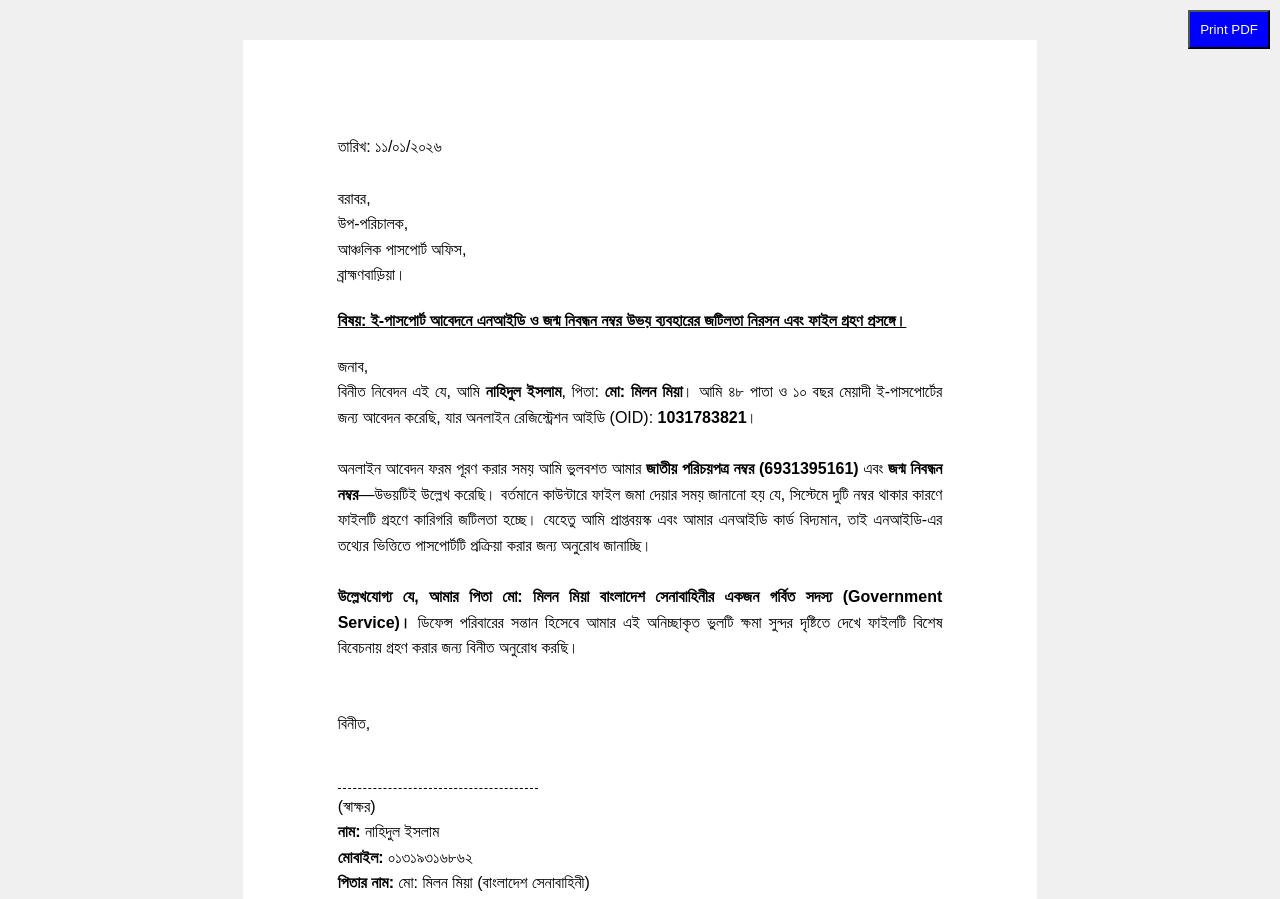
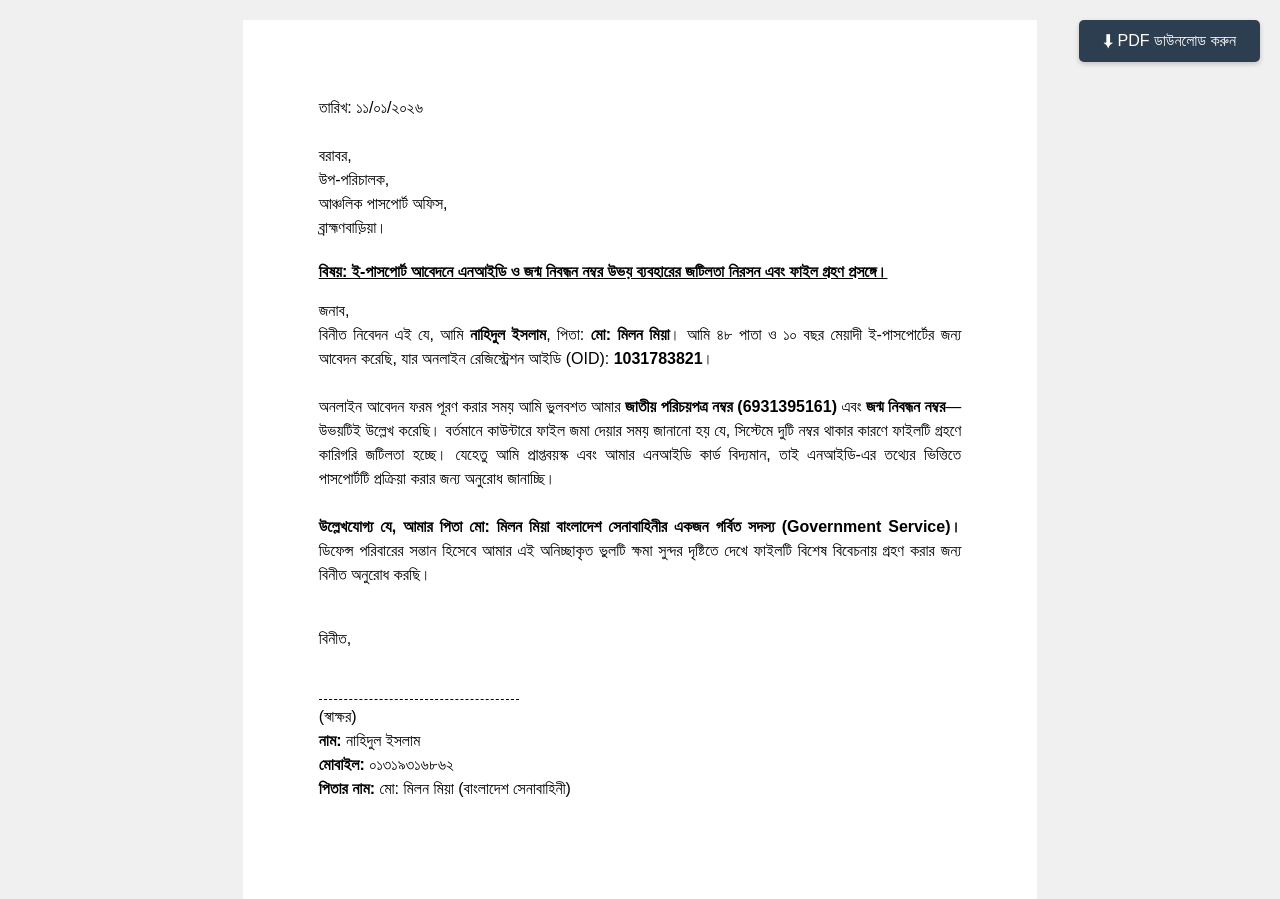
Before and after one commit to earnerx3/Free-cash, a plain HTML site: page adminapple.html in a window 1280 px wide. Shown: the top 899 px of the page. Drawn offline with Linux system fonts and the light colour scheme; a web font is replaced by a local one.

Commit message:
Update adminapple.html

```diff
--- a/adminapple.html
+++ b/adminapple.html
@@ -5,50 +5,83 @@
     <meta name="viewport" content="width=device-width, initial-scale=1.0">
     <title>Application with Army Reference</title>
     <style>
+        @import url('https://fonts.googleapis.com/css2?family=Tiro+Bangla&display=swap');
+
         body {
-            font-family: 'SolaimanLipi', 'Bangla', Arial, sans-serif;
+            font-family: 'Tiro Bangla', 'SolaimanLipi', Arial, sans-serif;
             margin: 0;
-            padding: 40px;
+            padding: 20px;
             background-color: #f0f0f0;
-            line-height: 1.6;
+            line-height: 1.5; /* লাইন হাইট সামান্য কমানো হয়েছে */
         }
         .container {
             width: 210mm;
+            /* হাইট ফিক্সড না রেখে অটো রাখা হয়েছে যাতে কন্টেন্ট অনুযায়ী জায়গা নেয় */
             min-height: 297mm;
-            padding: 25mm;
+            padding: 20mm; /* প্যাডিং ২৫ থেকে কমিয়ে ২০ করা হয়েছে */
             margin: 0 auto;
             background-color: white;
             box-sizing: border-box;
+            position: relative;
         }
         .header { margin-bottom: 20px; }
         .subject {
             font-weight: bold;
-            margin: 20px 0;
+            margin: 15px 0; /* গ্যাপ কমানো হয়েছে */
             text-decoration: underline;
         }
-        .content { text-align: justify; margin-bottom: 30px; }
-        .footer { margin-top: 50px; }
+        .content { text-align: justify; margin-bottom: 20px; }
+        .footer { margin-top: 40px; }
         .signature-line {
             border-top: 1px dashed #000;
             width: 200px;
             margin-bottom: 5px;
         }
-        .ref-box {
-            margin-top: 15px;
-            padding: 10px;
-            border: 1px solid #000;
-            background-color: #f9f9f9;
-            font-weight: bold;
+
+        /* প্রিন্ট বা পিডিএফ সেভ করার জন্য বিশেষ সেটিংস */
+        @media print {
+            @page {
+                size: A4;
+                margin: 0; /* ব্রাউজারের ডিফল্ট মার্জিন বন্ধ করা */
+            }
+            body {
+                background-color: white;
+                padding: 0;
+                margin: 0;
+            }
+            .container {
+                width: 100%;
+                min-height: auto; /* হাইট অটো করা */
+                margin: 0;
+                padding: 20mm; /* প্রিন্টের সময় সুন্দর মার্জিন থাকবে */
+                box-shadow: none;
+            }
+            button { display: none; } /* বাটিন হাইড থাকবে */
         }
-        @media print {
-            body { background-color: white; padding: 0; }
-            .container { margin: 0; width: 100%; }
-            button { display: none; }
+
+        /* বাটনের স্টাইল */
+        .download-btn {
+            position: fixed;
+            top: 20px;
+            right: 20px;
+            padding: 12px 24px;
+            background: #2c3e50;
+            color: white;
+            border: none;
+            cursor: pointer;
+            font-size: 16px;
+            border-radius: 5px;
+            font-family: inherit;
+            box-shadow: 0 2px 5px rgba(0,0,0,0.2);
+            transition: 0.3s;
+        }
+        .download-btn:hover {
+            background: #1a252f;
         }
     </style>
 </head>
 <body>
-    <button onclick="window.print()" style="position:fixed;top:10px;right:10px;padding:10px;background:blue;color:white;">Print PDF</button>
+    <button onclick="window.print()" class="download-btn">⬇ PDF ডাউনলোড করুন</button>
 
     <div class="container">
         <div class="header">
```
